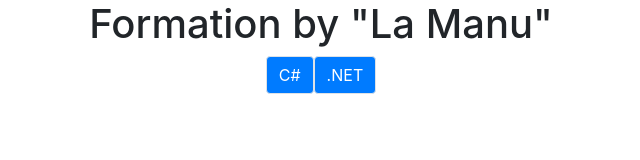
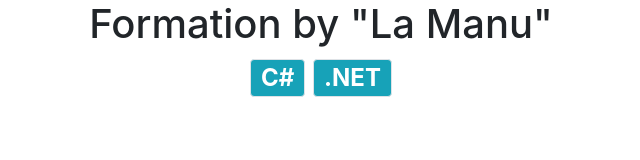
Before and after one commit to PierreMonvoisin/Bootstarp-Exercice3, a plain HTML site: page index.html in a window 1280 px wide. Shown: the whole page, without its empty margins (319-959 px from the left). Drawn offline with nearby package versions, Linux system fonts and the light colour scheme.

Commit message:
correction au tableau

```diff
--- a/index.html
+++ b/index.html
@@ -8,12 +8,12 @@
 </head>
 <body>
   <div class="container-fluid">
-    <div class="row">
-      <h1 class="col text-center">Formation by "La Manu"</h1>
-    </div>
     <div class="row justify-content-center">
-      <div class="display-1 border btn btn-primary">C#</div>
-      <div class="display-1 border btn btn-primary">.NET</div>
+      <h1 class="col-12 text-center">Formation by "La Manu"</h1>
+      <h2>
+        <span class="border badge badge-info">C#</span>
+        <span class="border badge badge-info">.NET</span>
+      </h2>
   </div>
 </body>
 </html>
```
